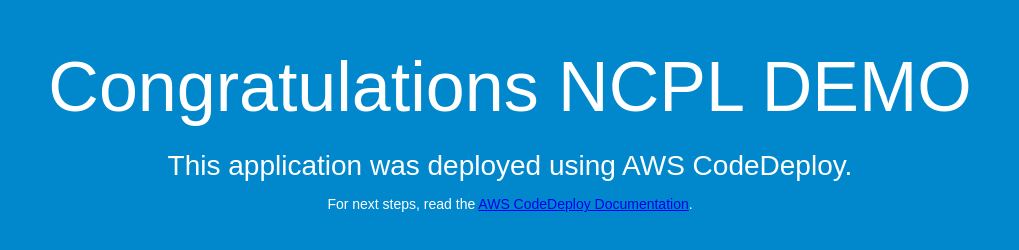
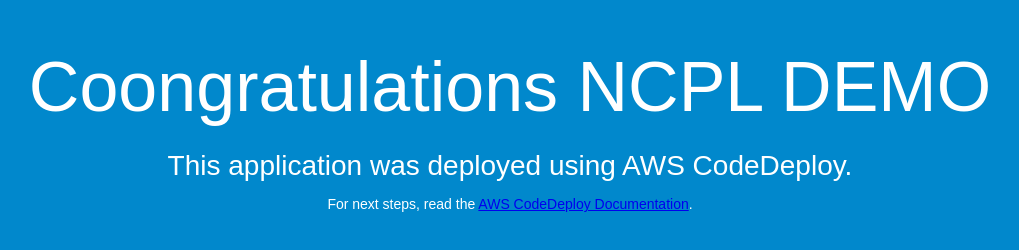
Before and after one commit to rajcocvs/dhruv, a plain HTML site: page index.html in a window 1280 px wide. Shown: the whole page, without its empty margins (130-1149 px from the left). Drawn offline with Linux system fonts and the light colour scheme.

Commit message:
index.html chnages

```diff
--- a/index.html
+++ b/index.html
@@ -26,7 +26,7 @@
 </head>
 <body>
   <div align="center">
-    <h1>Congratulations NCPL DEMO</h1>
+    <h1>Coongratulations NCPL DEMO</h1>
     <h2>This application was deployed using AWS CodeDeploy.</h2>
     <p>For next steps, read the <a href="http://aws.amazon.com/documentation/codedeploy">AWS CodeDeploy Documentation</a>.</p>
   </div>
```
